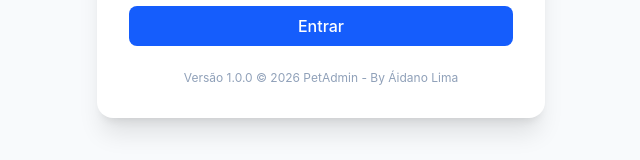
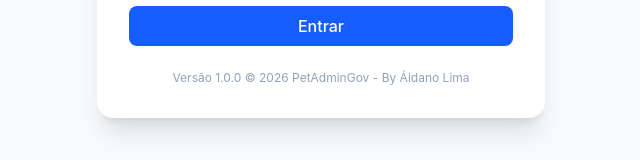
Before and after one commit to aidanolima/aidanodasilvalima784722, a React (Vite) app: page /login in a window 1280 px wide. Shown: the part 508-668 px from the top of the page, without its empty margins (319-959 px from the left). Built offline with nearby package versions, Linux system fonts and the light colour scheme.

Commit message:
feat, doc: atualizando readmi e textos gerais revisando identificacao

```diff
--- a/index.html
+++ b/index.html
@@ -4,7 +4,7 @@
     <meta charset="UTF-8" />
     <link rel="icon" type="image/svg+xml" href="/vite.svg" />
     <meta name="viewport" content="width=device-width, initial-scale=1.0" />
-    <title>PetAdmin - aidanodasilvalima784722</title>
+    <title>PetAdminGOV - aidanodasilvalima784722</title>
   </head>
   <body>
     <div id="root"></div>
--- a/src/components/Sidebar.tsx
+++ b/src/components/Sidebar.tsx
@@ -51,7 +51,7 @@ export function Sidebar({ isOpen, onClose }: SidebarProps) {
         <div className="flex items-center gap-3 text-blue-600 mb-6">
           <PawPrint size={32} fill="currentColor" />
           <span className="text-2xl font-black tracking-tighter text-slate-900 uppercase">
-            PetAdmin
+            PetAdminGov
           </span>
         </div>
 
--- a/src/layouts/MainLayout.tsx
+++ b/src/layouts/MainLayout.tsx
@@ -26,7 +26,7 @@ export function MainLayout() {
         <header className="h-20 bg-white border-b border-slate-200 flex items-center px-6 justify-between md:hidden z-30">
           <div className="flex items-center gap-3 text-blue-600">
             <PawPrint size={28} fill="currentColor" />
-            <span className="text-xl font-black tracking-tighter text-slate-900 uppercase">PetAdmin</span>
+            <span className="text-xl font-black tracking-tighter text-slate-900 uppercase">PetAdminGov</span>
           </div>
 
           <button
--- a/src/pages/auth/Login.tsx
+++ b/src/pages/auth/Login.tsx
@@ -87,7 +87,7 @@ export function Login() {
         </form>
 
         <div className="text-center text-xs text-slate-400">
-          Versão 1.0.0 &copy; 2026 PetAdmin - By Áidano Lima
+          Versão 1.0.0 &copy; 2026 PetAdminGov - By Áidano Lima
         </div>
       </div>
     </div>
```
Also changed, not shown: 1 other file (tests, documents, lock files or other folders).
